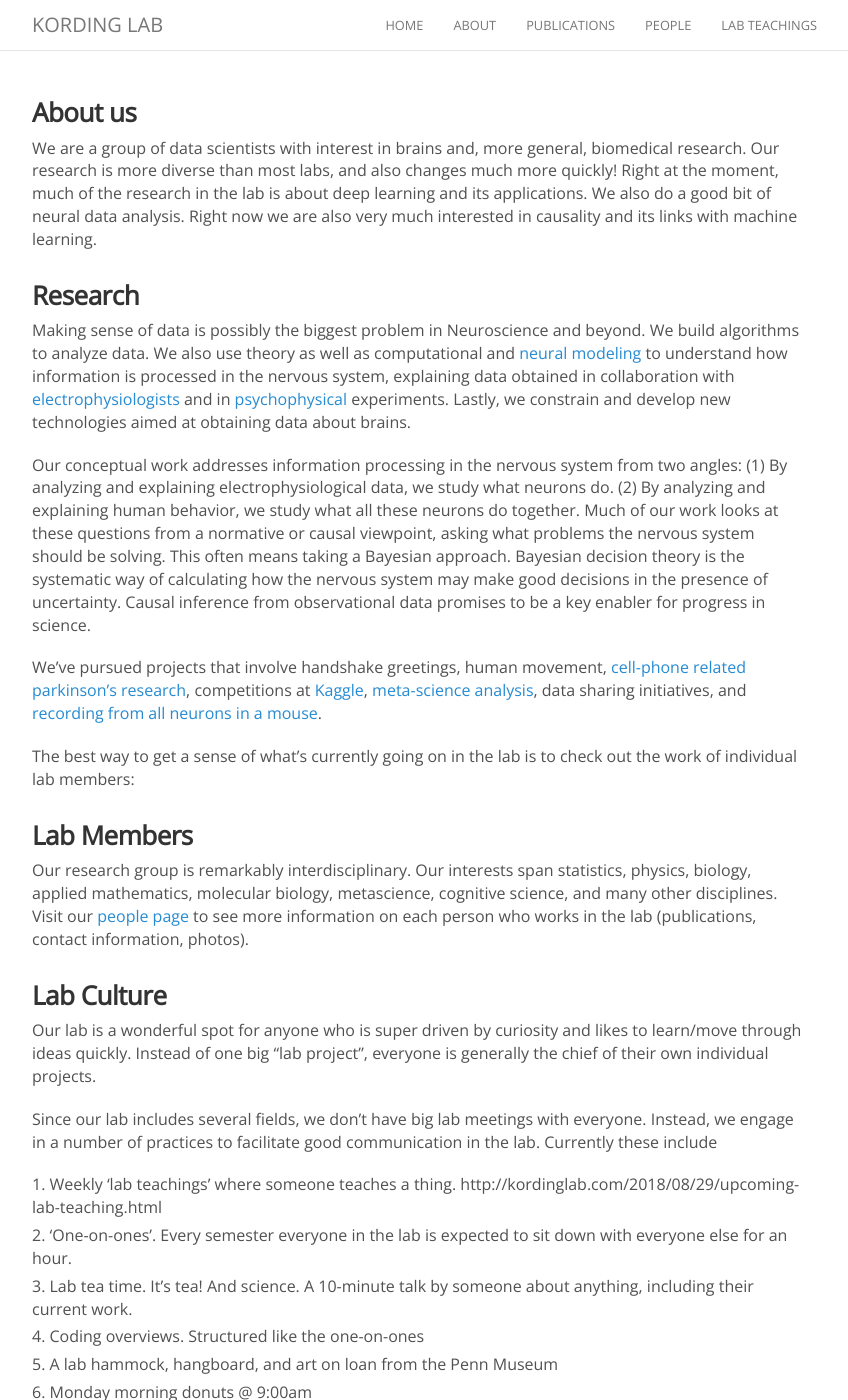
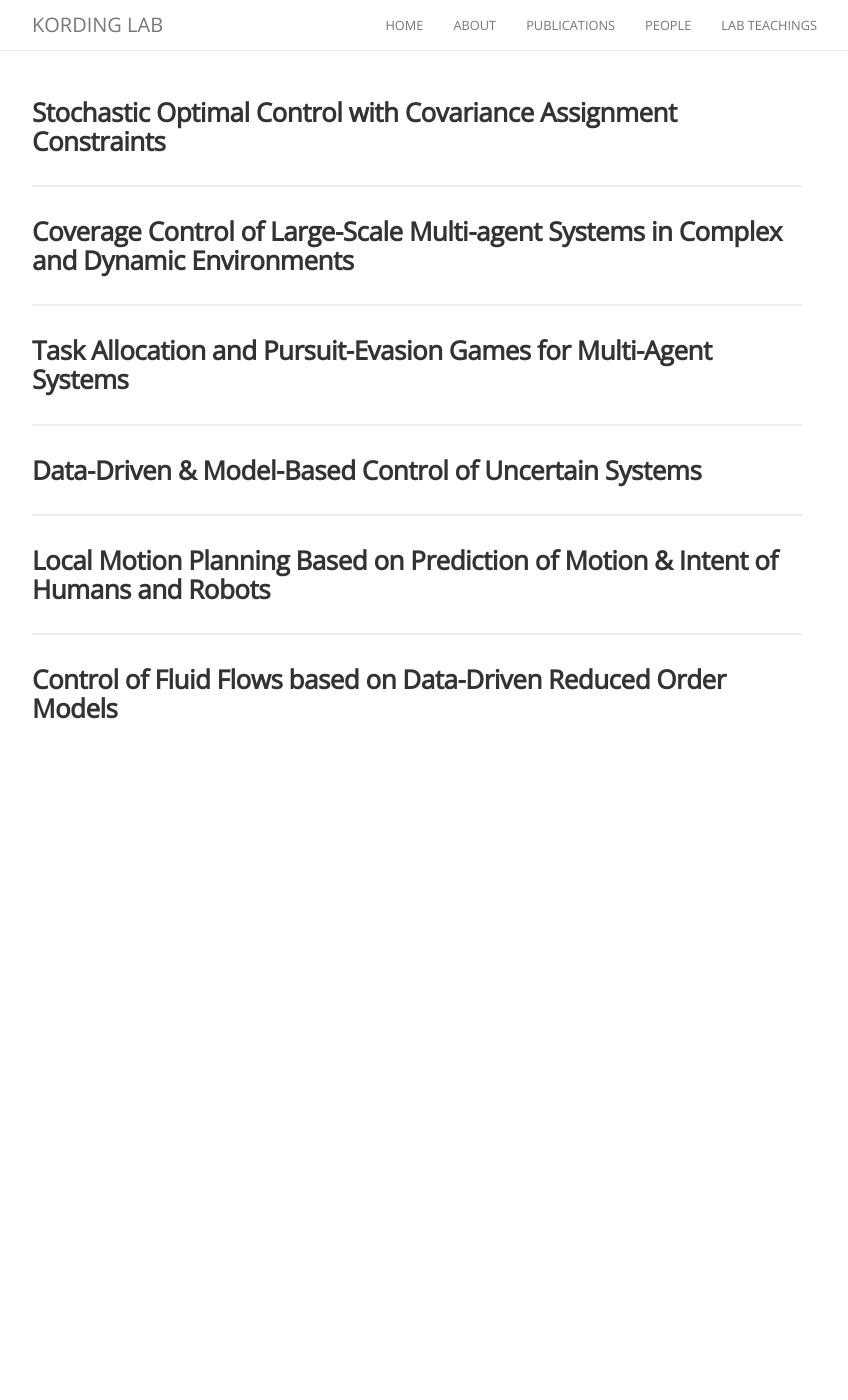
Before and after one commit to bakolaslab/bakolaslab.github.io, a Jekyll site: the page built from about.md, in a window 1280 px wide and 1400 px high. Shown: the whole window, without its empty margins (223-1071 px from the left). Built offline with Jekyll 4.4.1, drawn with Linux system fonts in a browser that asks for light colours; nearby versions of some CDN libraries; comment, search, counter and statistics services are not loaded; some of the changed text lies outside the part shown.

Commit message:
Update research.md

```diff
--- a/about.md
+++ b/about.md
@@ -1,65 +1,26 @@
 ---
-title: About
-permalink: /about/
+title: Research
+permalink: /research/
 ---
 
-### About us
-We are a group of data scientists with interest in brains and, more general, biomedical research. Our research is more diverse than most labs, and also changes much more quickly! Right at the moment, much of the research in the lab is about deep learning and its applications. We also do a good bit of neural data analysis. Right now we are also very much interested in causality and its links with machine learning.
+### Stochastic Optimal Control with Covariance Assignment Constraints
 
-### Research
-Making sense of data is possibly the biggest problem in Neuroscience and beyond. We build algorithms to analyze data. We also use theory as well as computational and [neural modeling](https://en.wikipedia.org/wiki/Computational_neuroscience) to understand how information is processed in the nervous system, explaining data obtained in collaboration with [electrophysiologists](https://en.wikipedia.org/wiki/Electrophysiology) and in [psychophysical](https://en.wikipedia.org/wiki/Psychophysics) experiments. Lastly, we constrain and develop new technologies aimed at obtaining data about brains.
+<hr>
 
-Our conceptual work addresses information processing in the nervous system from two angles: (1) By analyzing and explaining electrophysiological data, we study what neurons do. (2) By analyzing and explaining human behavior, we study what all these neurons do together. Much of our work looks at these questions from a normative or causal viewpoint, asking what problems the nervous system should be solving. This often means taking a Bayesian approach. Bayesian decision theory is the systematic way of calculating how the nervous system may make good decisions in the presence of uncertainty. Causal inference from observational data promises to be a key enabler for progress in science.
+### Coverage Control of Large-Scale Multi-agent Systems in Complex and Dynamic Environments
 
-We've pursued projects that involve handshake greetings, human movement, [cell-phone related parkinson's research](http://journal.frontiersin.org/article/10.3389/fneur.2012.00158/abstract), competitions at [Kaggle](https://www.kaggle.com/), [meta-science analysis](http://www.nature.com/nature/journal/v489/n7415/full/489201a.html), data sharing initiatives, and [recording from all neurons in a mouse](http://journals.plos.org/ploscompbiol/article?id=10.1371/journal.pcbi.1002291).
+<hr>
 
-The best way to get a sense of what's currently going on in the lab is to check out the work of individual lab members:
+### Task Allocation and Pursuit-Evasion Games for Multi-Agent Systems
 
-### Lab Members
+<hr>
 
-Our research group is remarkably interdisciplinary. Our interests span statistics, physics, biology, applied mathematics, molecular biology, metascience, cognitive science, and many other disciplines. Visit our [people page](http://kordinglab.com/people/) to see more information on each person who works in the lab (publications, contact information, photos).
+### Data-Driven & Model-Based Control of Uncertain Systems
 
-### Lab Culture
+<hr>
 
-Our lab is a wonderful spot for anyone who is super driven by curiosity and likes to learn/move through ideas quickly. Instead of one big "lab project", everyone is generally the chief of their own individual projects.
+### Local Motion Planning Based on Prediction of Motion & Intent of Humans and Robots
 
-Since our lab includes several fields, we don't have big lab meetings with everyone. Instead, we engage in a number of practices to facilitate good communication in the lab. Currently these include
-0. Weekly 'lab teachings' where someone teaches a thing. http://kordinglab.com/2018/08/29/upcoming-lab-teaching.html
-0. 'One-on-ones'. Every semester everyone in the lab is expected to sit down with everyone else for an hour.
-0. Lab tea time. It's tea! And science. A 10-minute talk by someone about anything, including their current work.
-0. Coding overviews. Structured like the one-on-ones
-0. A lab hammock, hangboard, and art on loan from the Penn Museum
-0. Monday morning donuts @ 9:00am
+<hr>
 
-Every week, more or less, we chat about current lab practices and sometimes vote on new things.
-
-### Collaborators
-
-Here are some cool people in fields that interest us. **note:** This list is in no way complete. We have a lot of collaborators -- if you've collaborated with us and want a link here, let us know!
-
-**University of Pennsylvania:**
-- [Michael Platt - Dept of Neuroscience](http://plattlabs.rocks/)
-- [David Issadore - Dept of Bioengineering](http://cnt.upenn.edu/david-issadore)
-- [Jay Gottfried - Dept of Neurology](http://labs.feinberg.northwestern.edu/gottfried/)
-- [Raquel and Ruben Gur - Dept of Neuropsychiatry](http://www.med.upenn.edu/bbl/faculty-regur.html)
-- [Maria Geffen - Dept of Otorhinolaryngology](https://geffenlab.weebly.com/)
-- [Yale Cohen - Dept of Otorhinolaryngology](http://auditoryresearchlaboratory.weebly.com/)
-- [Dani Bassett - Dept of Bionengineering](https://www.danisbassett.com/)
-- [Andrew Tsourkas - Dept of Bioengineering](http://www.seas.upenn.edu/~atsourk/)
-- [Jason Moore - Dept of Biostatistics](https://www.med.upenn.edu/apps/faculty/index.php/g275/p8803452)
-- [Lyle Ungar - Dept of CIS](http://www.cis.upenn.edu/~ungar/)
-
-**Northwestern University:**
-- [Lee Miller - Depts of Physiology and BME](http://physio.northwestern.edu/)
-- [Mark Segraves - Depts of Neurobiology and Physiology](http://www.neurobiology.northwestern.edu/people/core-faculty/mark-segraves.html)
-- [Matt Tresch - Depts of Physiology and BME](http://www.mccormick.northwestern.edu/biomedical/)
-- [David Mohr - Dept of Preventive medicine](http://www.feinberg.northwestern.edu/faculty-profiles/az/profile.html?xid=17234)
-
-
-**External:**
-
-- [Scott Grafton - UCSB](https://www.psych.ucsb.edu/people/faculty/grafton)
-- [Nicho Hatsopoulos - University of Chicago](http://pondside.uchicago.edu/oba/faculty/Hatsopoulos/lab/)
-- [Peter Strick - University of Pittsburgh](http://www.cnbc.cmu.edu/faculty/strick-peter-l/view-details)
-- [Mriganka Sur - MIT](http://surlab.mit.edu/)
-- [Rob Turner - University of Pittsburgh](http://www.neurobio.pitt.edu/faculty/turner.htm)
+### Control of Fluid Flows based on Data-Driven Reduced Order Models
```
